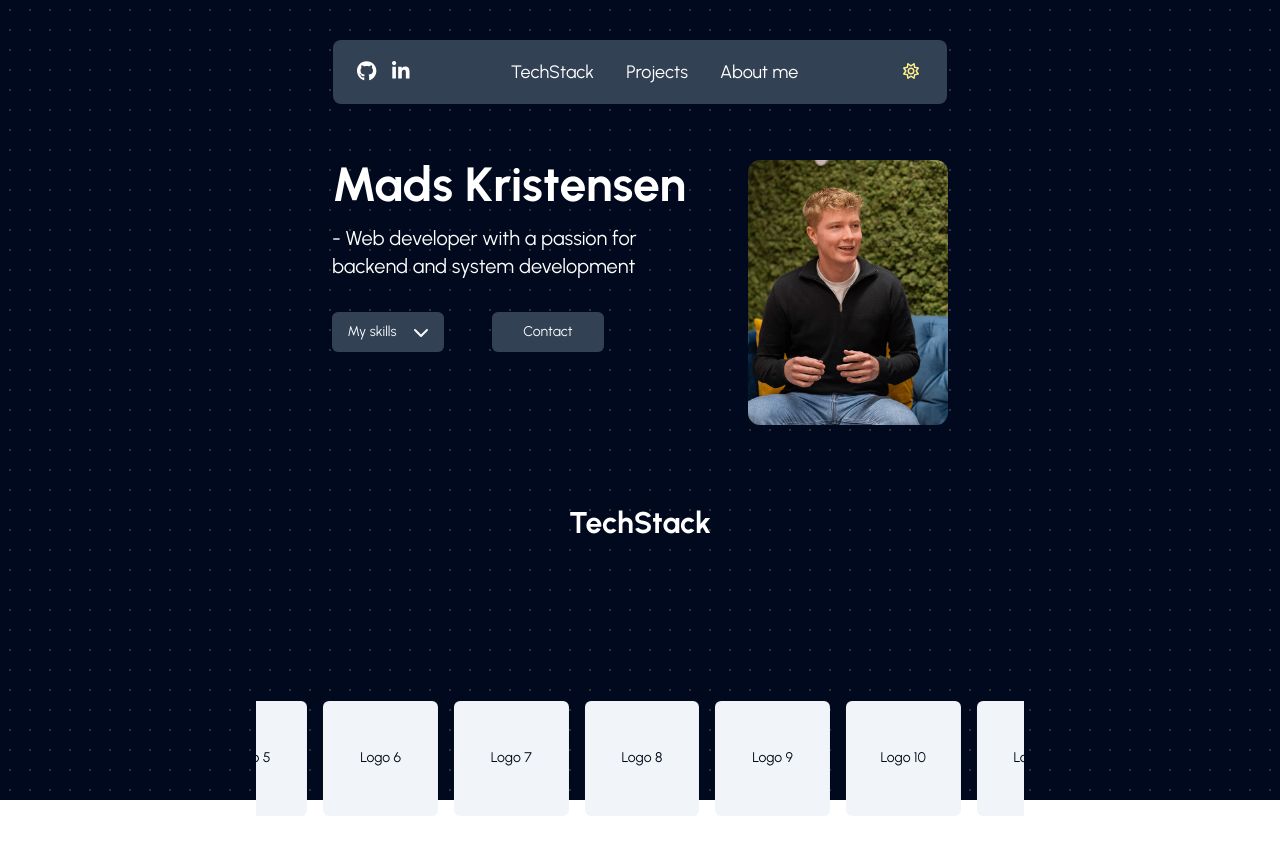
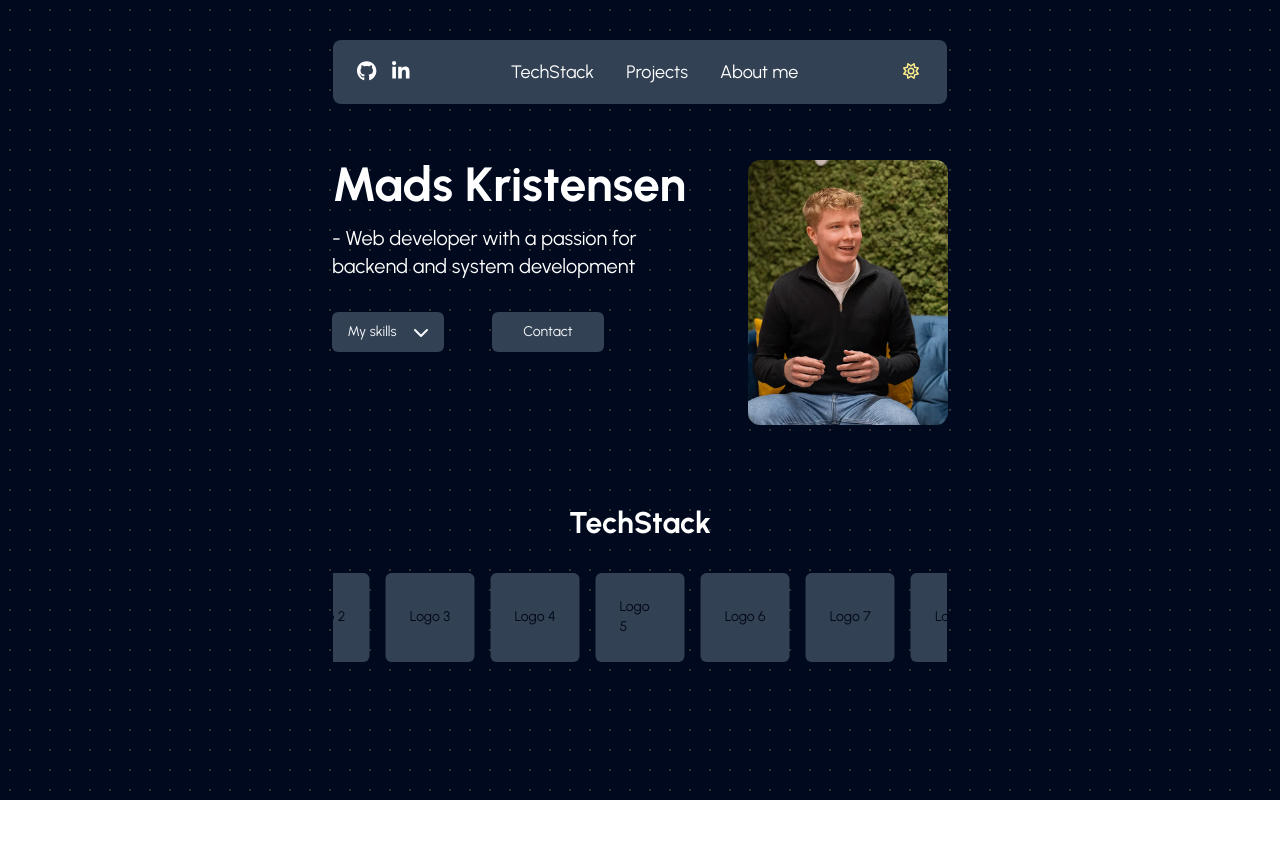
Before and after one commit to madsnbkristensen/portfolio, a Next.js app: page / in a window 1280 px wide. Shown: the top 854 px of the page. After the commit the page ends 800 px from the top, so only its background shows below. Built offline with nearby package versions, Linux system fonts and the light colour scheme.

Commit message:
Altered bg color and width of the slider

```diff
--- a/src/components/header.tsx
+++ b/src/components/header.tsx
@@ -22,19 +22,16 @@ export default function Header() {
     <header
       className={`fixed left-0 right-0 flex justify-center z-50 max-w-3xl mx-auto w-full transition-all ${
         isScrolled ? "top-0" : "top-10"
-      }`}
-    >
+      }`}>
       <div
         className={`bg-slate-700 text-white flex items-center justify-between px-6 rounded-lg transition-all duration-300 ease-in-out ${
-          isScrolled ? "w-[100%] h-10" : "w-[80%] h-16"
-        }`}
-      >
+          isScrolled ? "w-[100%] h-14" : "w-[80%] h-16"
+        }`}>
         {/* Left section - Social icons */}
         <div className="flex items-center gap-4">
           <Link
             href="https://github.com"
-            className="hover:text-slate-300 transition-all"
-          >
+            className="hover:text-slate-300 transition-all">
             <FontAwesomeIcon
               icon={faGithub}
               size={`${isScrolled ? "1x" : "lg"}`}
@@ -42,8 +39,7 @@ export default function Header() {
           </Link>
           <Link
             href="https://linkedin.com"
-            className="hover:text-slate-300 transition-all"
-          >
+            className="hover:text-slate-300 transition-all">
             <FontAwesomeIcon
               icon={faLinkedinIn}
               size={`${isScrolled ? "1x" : "lg"}`}
@@ -57,24 +53,21 @@ export default function Header() {
             href="/tech-stack"
             className={`font-medium hover:text-slate-300 transition-all ${
               isScrolled ? "text-sm" : "text-lg"
-            }`}
-          >
+            }`}>
             TechStack
           </Link>
           <Link
             href="/projects"
             className={`font-medium hover:text-slate-300 transition-all ${
               isScrolled ? "text-sm" : "text-lg"
-            }`}
-          >
+            }`}>
             Projects
           </Link>
           <Link
             href="/about"
             className={`font-medium hover:text-slate-300 transition-all ${
               isScrolled ? "text-sm" : "text-lg"
-            }`}
-          >
+            }`}>
             About me
           </Link>
         </nav>
--- a/src/components/slider.tsx
+++ b/src/components/slider.tsx
@@ -25,18 +25,18 @@ export const Slider = () => {
         api.scrollNext();
         setCurrent(current + 1);
       }
-    }, 1000);
+    }, 2000);
   }, [api, current]);
 
   return (
-    <div className="w-full py-10 lg:py-40 mx-auto max-w-3xl">
+    <div className="w-[80%] py-8 mx-auto max-w-3xl">
       <div className="container mx-auto">
         <div className="flex flex-col  gap-10">
           <Carousel setApi={setApi} className="w-full">
             <CarouselContent>
-              {Array.from({ length: 15 }).map((_, index) => (
+              {Array.from({ length: 8 }).map((_, index) => (
                 <CarouselItem className="basis-1/4 lg:basis-1/6" key={index}>
-                  <div className="flex rounded-md aspect-square bg-muted items-center justify-center p-6">
+                  <div className="flex rounded-md bg-slate-700 aspect-square bg-muted items-center justify-center p-6">
                     <span className="text-sm">Logo {index + 1}</span>
                   </div>
                 </CarouselItem>
```
